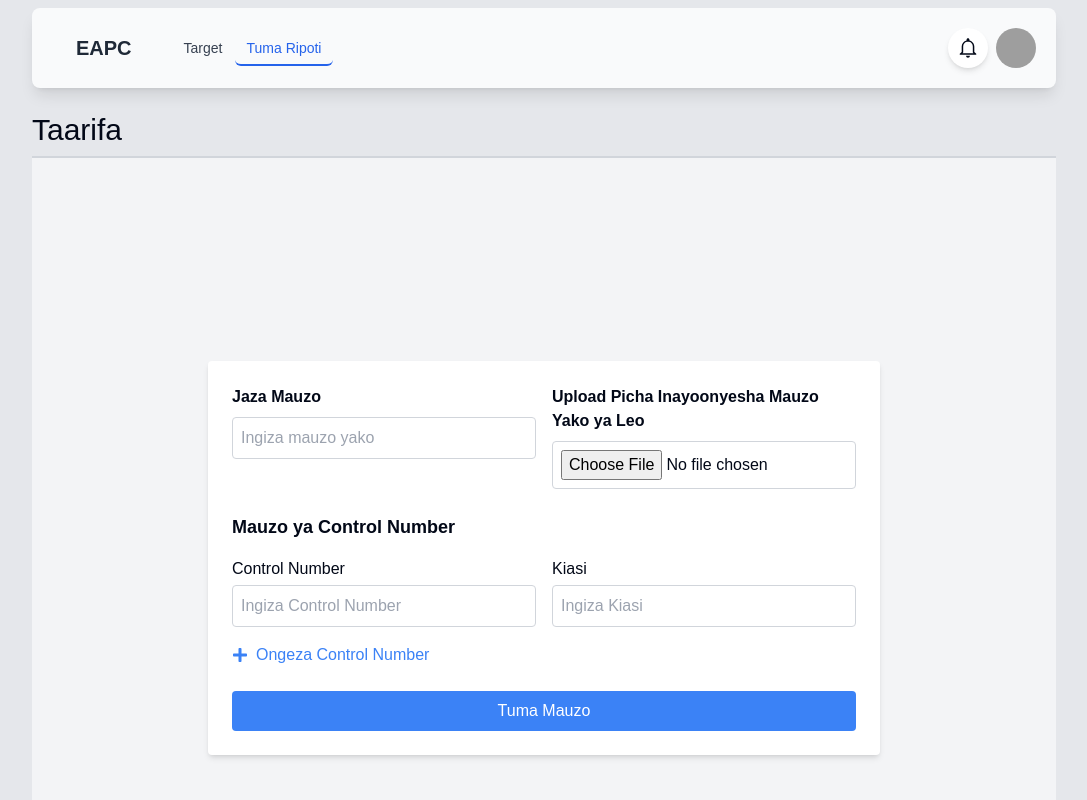
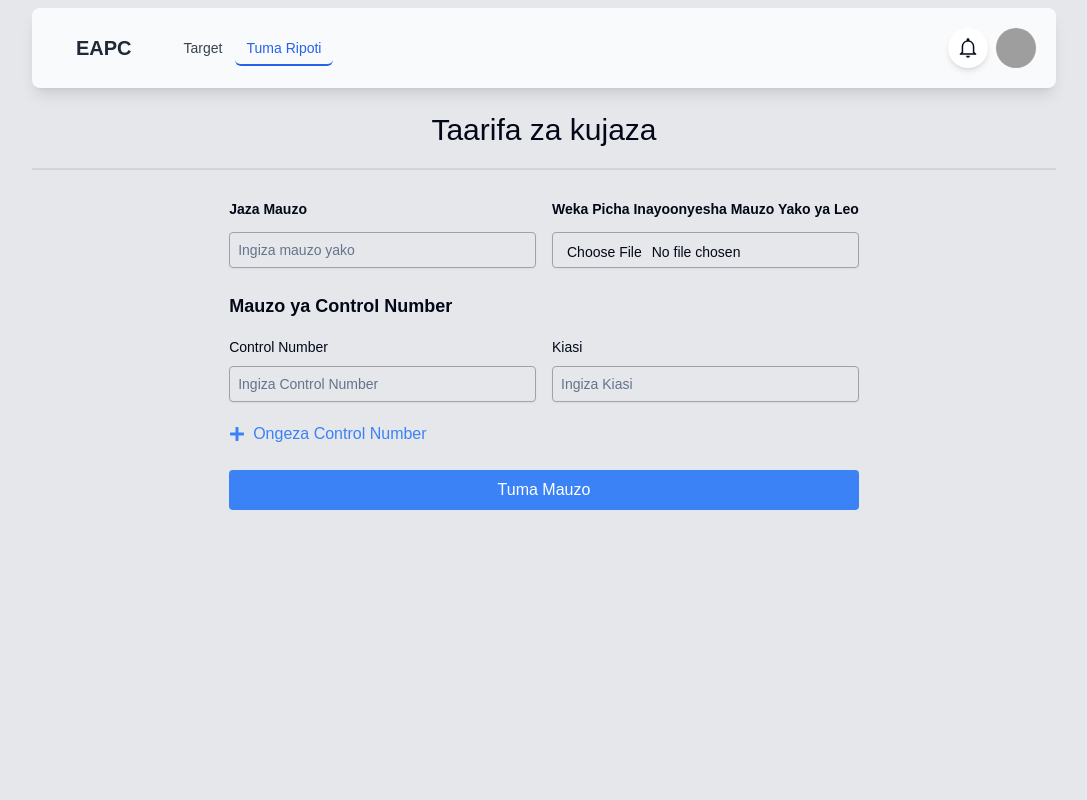
Before and after one commit to smchuma/EAPC-Enforcement-and-Parking-Corrector-System-Next14, a Next.js app: page /tuma-ripoti in a window 1280 px wide. Shown: the top 800 px of the page, without its empty margins (96-1183 px from the left). Built offline with nearby package versions, Linux system fonts and the light colour scheme; grey boxes are pictures that could not be loaded.

Commit message:
created the report page

```diff
--- a/app/(taarifa)/tuma-ripoti/page.jsx
+++ b/app/(taarifa)/tuma-ripoti/page.jsx
@@ -4,8 +4,10 @@
 const page = () => {
   return (
     <main className="flex justify-center flex-col mt-28">
-      <h1 className="text-3xl border-b-2 border-gray-300 pb-2">Taarifa</h1>
-      <div className="min-h-screen bg-gray-100 flex items-center justify-center p-4">
+      <h1 className="text-3xl text-center border-b-2 border-gray-300 pb-5">
+        Taarifa za kujaza
+      </h1>
+      <div className="flex items-center justify-center mt-8">
         <SalesForm />
       </div>
     </main>
--- a/components/SalesForm/SalesForm.jsx
+++ b/components/SalesForm/SalesForm.jsx
@@ -2,6 +2,9 @@
 
 import { useState } from "react";
 import { FaPlus, FaTrash } from "react-icons/fa";
+import { Input } from "../ui/input";
+import { Label } from "../ui/label";
+import { Button } from "../ui/button";
 
 const SalesForm = () => {
   const [controlNumbers, setControlNumbers] = useState([
@@ -63,54 +66,51 @@
   };
 
   return (
-    <form
-      onSubmit={handleSubmit}
-      className="max-w-2xl mx-auto p-6 bg-white shadow-md rounded"
-    >
+    <form onSubmit={handleSubmit} className="rounded">
       <div className="grid grid-cols-1 md:grid-cols-2 gap-4">
         {/* Jaza Mauzo */}
         <div className="flex flex-col">
-          <label htmlFor="jazaMauzo" className="mb-2 font-semibold">
+          <Label htmlFor="jazaMauzo" className="mb-4 font-semibold">
             Jaza Mauzo
-          </label>
-          <input
+          </Label>
+          <Input
             type="text"
             id="jazaMauzo"
             name="jazaMauzo"
             required
-            className="p-2 border border-gray-300 rounded"
+            className="p-2 border border-gray-400 rounded"
             placeholder="Ingiza mauzo yako"
           />
         </div>
 
         {/* Upload Picha */}
         <div className="flex flex-col">
-          <label htmlFor="uploadPicha" className="mb-2 font-semibold">
-            Upload Picha Inayoonyesha Mauzo Yako ya Leo
-          </label>
-          <input
+          <Label htmlFor="uploadPicha" className="mb-4 font-semibold">
+            Weka Picha Inayoonyesha Mauzo Yako ya Leo
+          </Label>
+          <Input
             type="file"
             id="uploadPicha"
             name="uploadPicha"
             accept="image/*"
             required
-            className="p-2 border border-gray-300 rounded"
+            className="p-2 border border-gray-400 rounded"
           />
         </div>
       </div>
 
       {/* Mauzo ya Control Number */}
       <div className="mt-6">
-        <h2 className="text-lg font-semibold mb-4">Mauzo ya Control Number</h2>
+        <h2 className="text-lg font-semibold mb-5">Mauzo ya Control Number</h2>
         {controlNumbers.map((item, index) => (
-          <div key={item.id} className="flex items-center mb-4">
+          <div key={item.id} className="flex items-center mb-5">
             <div className="flex-1 grid grid-cols-2 gap-4">
               {/* Control Number */}
               <div className="flex flex-col">
-                <label htmlFor={`controlNumber-${item.id}`} className="mb-1">
+                <Label htmlFor={`controlNumber-${item.id}`} className="mb-3">
                   Control Number
-                </label>
-                <input
+                </Label>
+                <Input
                   type="text"
                   id={`controlNumber-${item.id}`}
                   name={`controlNumber-${item.id}`}
@@ -123,17 +123,17 @@
                     )
                   }
                   required
-                  className="p-2 border border-gray-300 rounded"
+                  className="p-2 border border-gray-400 rounded"
                   placeholder="Ingiza Control Number"
                 />
               </div>
 
               {/* Amount */}
               <div className="flex flex-col">
-                <label htmlFor={`amount-${item.id}`} className="mb-1">
+                <Label htmlFor={`amount-${item.id}`} className="mb-3">
                   Kiasi
-                </label>
-                <input
+                </Label>
+                <Input
                   type="number"
                   id={`amount-${item.id}`}
                   name={`amount-${item.id}`}
@@ -142,7 +142,7 @@
                     handleControlChange(item.id, "amount", e.target.value)
                   }
                   required
-                  className="p-2 border border-gray-300 rounded"
+                  className="p-2 border border-gray-400 rounded"
                   placeholder="Ingiza Kiasi"
                 />
               </div>
@@ -153,10 +153,10 @@
               <button
                 type="button"
                 onClick={() => removeControlNumber(item.id)}
-                className="ml-4 text-red-500 hover:text-red-700"
+                className="bg-transparent ml-4 text-red-500 hover:text-red-700 mt-6"
                 aria-label="Delete Control Number"
               >
-                <FaTrash size={20} />
+                <FaTrash size={15} />
               </button>
             )}
           </div>
--- /dev/null
+++ b/components/ui/input.jsx
@@ -0,0 +1,19 @@
+import * as React from "react"
+
+import { cn } from "@/lib/utils"
+
+const Input = React.forwardRef(({ className, type, ...props }, ref) => {
+  return (
+    (<input
+      type={type}
+      className={cn(
+        "flex h-9 w-full rounded-md border border-input bg-transparent px-3 py-1 text-sm shadow-sm transition-colors file:border-0 file:bg-transparent file:text-sm file:font-medium file:text-foreground placeholder:text-muted-foreground focus-visible:outline-none focus-visible:ring-1 focus-visible:ring-ring disabled:cursor-not-allowed disabled:opacity-50",
+        className
+      )}
+      ref={ref}
+      {...props} />)
+  );
+})
+Input.displayName = "Input"
+
+export { Input }
--- /dev/null
+++ b/components/ui/label.jsx
@@ -0,0 +1,18 @@
+"use client"
+
+import * as React from "react"
+import * as LabelPrimitive from "@radix-ui/react-label"
+import { cva } from "class-variance-authority";
+
+import { cn } from "@/lib/utils"
+
+const labelVariants = cva(
+  "text-sm font-medium leading-none peer-disabled:cursor-not-allowed peer-disabled:opacity-70"
+)
+
+const Label = React.forwardRef(({ className, ...props }, ref) => (
+  <LabelPrimitive.Root ref={ref} className={cn(labelVariants(), className)} {...props} />
+))
+Label.displayName = LabelPrimitive.Root.displayName
+
+export { Label }
--- a/package.json
+++ b/package.json
@@ -13,6 +13,7 @@
     "@radix-ui/react-dialog": "^1.1.2",
     "@radix-ui/react-dropdown-menu": "^2.1.2",
     "@radix-ui/react-icons": "^1.3.0",
+    "@radix-ui/react-label": "^2.1.0",
     "@radix-ui/react-slot": "^1.1.0",
     "class-variance-authority": "^0.7.0",
     "clsx": "^2.1.1",
```
Also changed, not shown: 1 other file (tests, documents, lock files or other folders).
